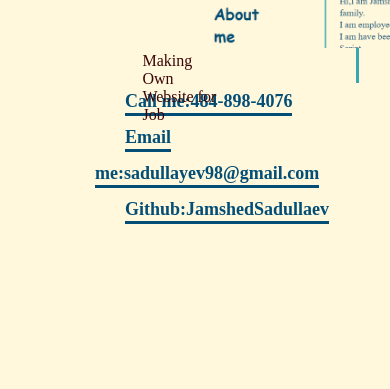
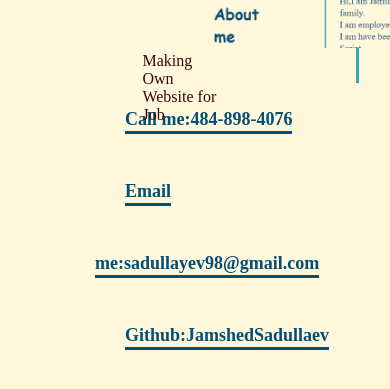
Before and after one commit to JamshedSadullaev/Second-Challenge, a plain HTML site: page index.html in a window 390 px wide. Shown: the part 1719-2108 px from the top of the page. Before the commit the page ends 1976 px from the top, so only its background shows below. Drawn offline with Linux system fonts and the light colour scheme.

Commit message:
fourth commit

```diff
--- a/style.css
+++ b/style.css
@@ -321,7 +321,7 @@
 
         .contact-info ul li a {
             font-size: 18px;
-            line-height: 2;
+            line-height: 4;
             font-weight: bold;
       }
 
```
